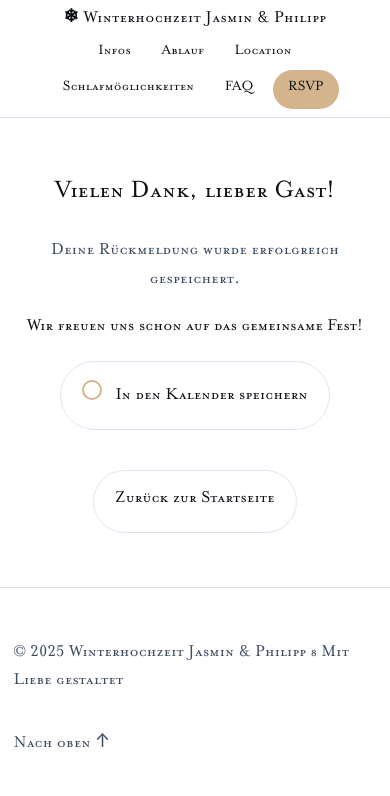
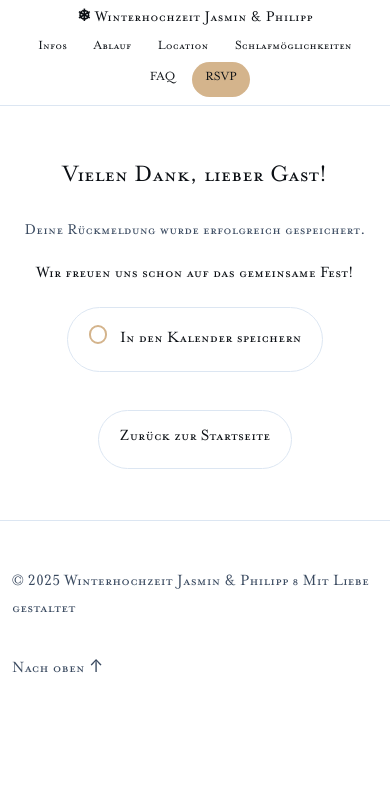
Before and after one commit to philippwirtz/Winterhochzeit, a Flask app: page /thank-you in a window 390 px wide. Shown: the top 796 px of the page. Run offline with Flask 3, Linux system fonts and the light colour scheme; the visitor is signed in with stand-in values (Sample User, id 1); some libraries are stand-ins or nearby versions.

Commit message:
Alles neu macht der November

```diff
--- a/static/styles.css
+++ b/static/styles.css
@@ -830,102 +830,120 @@ legend {
    ====================================== */
 @media (max-width: 768px) {
 
-  /* ---------- Grundschrift etwas kleiner ---------- */
+  /* ---------- Grundschrift kompakter ---------- */
   html,
   body {
-    font-size: 18px;
+    font-size: 17px;            /* vorher 22px – deutlich schlanker */
   }
 
   /* ---------- Header / Navigation ---------- */
   .site-header {
     flex-wrap: wrap;
     justify-content: center;
-    gap: .35rem;
-    padding: .45rem .75rem;
+    gap: .3rem;
+    padding: .45rem .6rem;
   }
 
   .brand {
     flex: 1 0 100%;
     text-align: center;
-    font-size: 1rem;
+    font-size: .95rem;
   }
 
   .nav-list {
     flex: 1 0 100%;
     justify-content: center;
     flex-wrap: wrap;
-    row-gap: .25rem;
-    column-gap: .4rem;
-    font-size: .85rem;
+    row-gap: .2rem;
+    column-gap: .35rem;
+    font-size: .8rem;
   }
 
   .nav-list a {
-    padding: .45rem .65rem;
+    padding: .4rem .6rem;
   }
 
   .nav-list .btn.btn--small {
-    padding: .4rem .85rem;
-    font-size: .85rem;
+    padding: .4rem .8rem;
+    font-size: .8rem;
   }
 
-  /* ---------- Hero-Bereich: Bild flach + Text darunter ---------- */
+  /* ---------- Hero-Bereich: flach & aufgeräumt ---------- */
 
   .hero {
-    min-height: auto;              /* keine 60–70vh mehr erzwingen */
-    grid-template-rows: auto auto; /* Bild, dann Inhalt */
-    place-items: stretch;
+    display: block;           /* kein Grid nötig */
+    min-height: auto;         /* keine 60–70vh erzwingen */
+    overflow: hidden;
   }
 
+  /* Bild: nur noch schmale Bannerhöhe */
   .hero img {
     width: 100%;
-    height: 190px;                 /* flaches Banner */
+    height: 120px;            /* hier kannst du noch auf 100–140 spielen */
     object-fit: cover;
     object-position: center 25%;
   }
 
+  /* Text: unter dem Bild, wenig Padding */
   .hero__content {
-    position: static;              /* nicht mehr über dem Bild schweben */
+    position: static;
     transform: none;
     max-width: 100%;
-    padding: 1.1rem 1.1rem 1.6rem;
+    padding: 0.9rem 1rem 1.4rem;
     text-align: center;
   }
 
   .hero__content h1 {
-    font-size: clamp(1.6rem, 5.4vw, 2.1rem);
+    font-size: clamp(1.4rem, 4.6vw, 1.8rem);
     line-height: 1.15;
-    margin: 0 0 .55rem 0;
+    margin: 0 0 .5rem 0;
   }
 
   .hero-decoration {
-    width: 82%;
-    gap: .45rem;
-    margin: .05rem auto .6rem;
+    width: 80%;
+    gap: .4rem;
+    margin: .1rem auto .5rem;
+  }
+
+  .hero-decoration .rings {
+    width: 32px;
+    height: 16px;
   }
 
   .countdown-line {
-    font-size: .98rem;
-    margin-top: .2rem;
+    font-size: .95rem;
+    margin-top: .15rem;
   }
 
   .lead {
-    margin-top: .7rem;
-    font-size: 1.02rem;
+    margin-top: .6rem;
+    font-size: .98rem;
   }
 
   .hero__actions {
-    margin-top: 1.25rem;
+    margin-top: 1.1rem;
     gap: .55rem;
     flex-wrap: wrap;
     justify-content: center;
   }
 
   .hero__actions .btn {
-    min-width: 9rem;
+    min-width: 8.5rem;
   }
 
   /* ---------- Container minimal enger ---------- */
   .container {
-    width: min(100% - 1.5rem, var(--container));
+    width: min(100% - 1.4rem, var(--container));
   }
 }
+
+/* Extra-Tuning für sehr kleine Geräte (iPhone SE etc.) */
+@media (max-width: 480px) {
+  .countdown-line {
+    display: none;          /* spart noch eine Zeile über dem Fold */
+  }
+  .lead {
+    font-size: .96rem;
+    margin-top: .5rem;
+  }
+}
```
